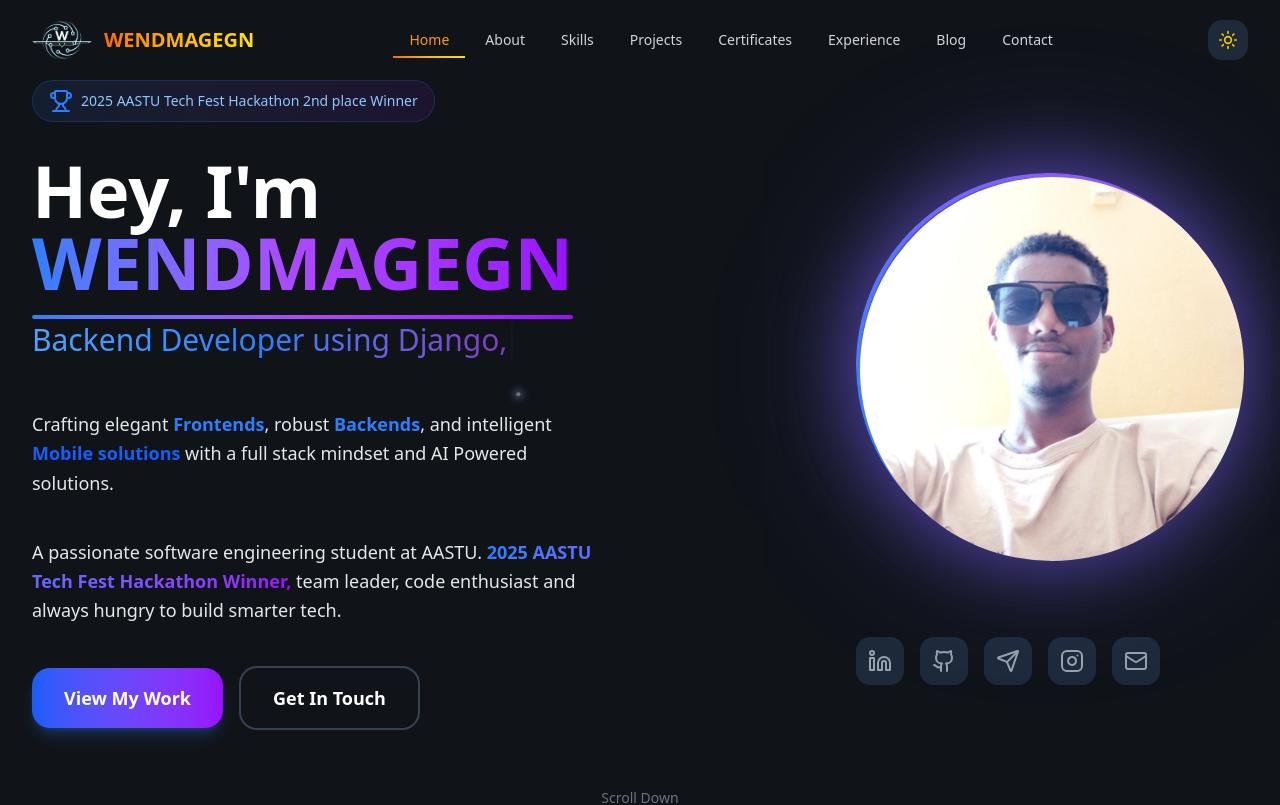
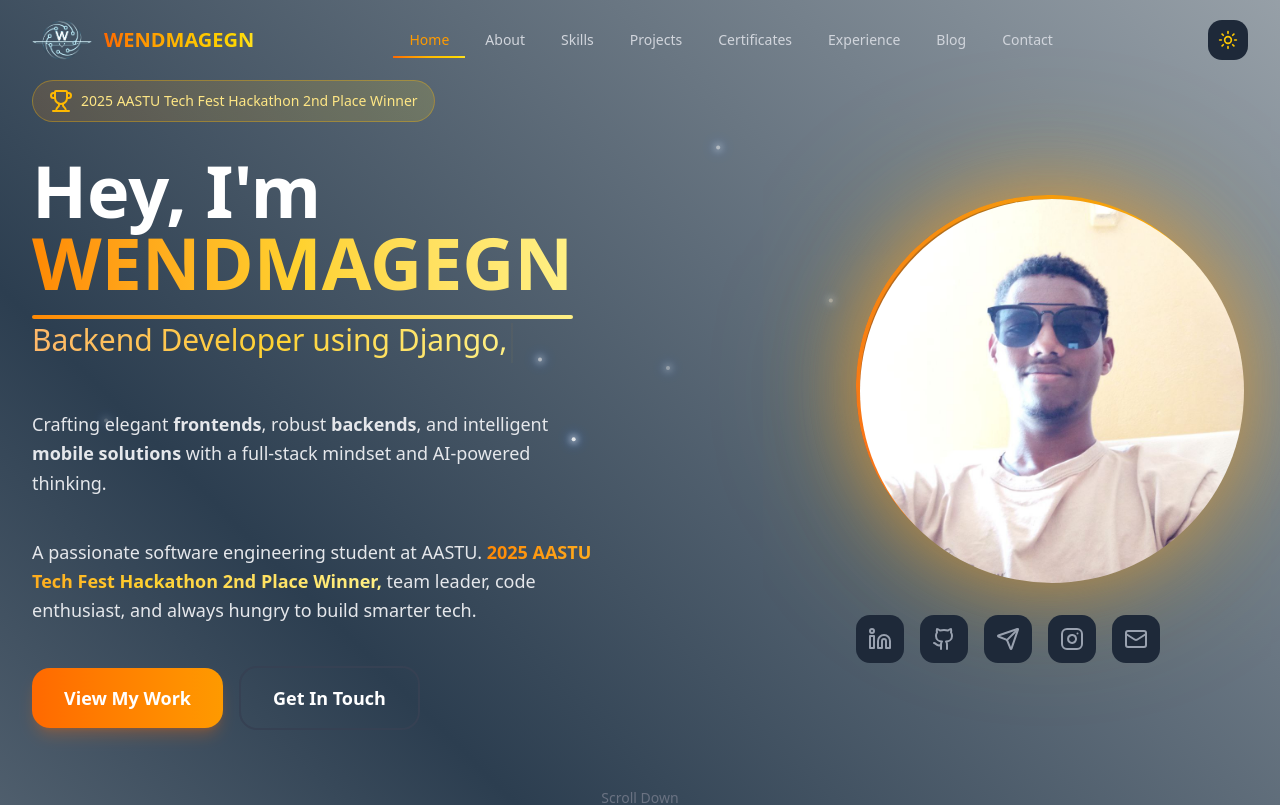
Before and after one commit to wende12github/Portfolio-Website, a Next.js app in the folder portfolio-site/: page / in a window 1280 px wide. Shown: the top 805 px of the page. Built offline with nearby package versions, Linux system fonts and the light colour scheme.

Commit message:
Refactor HeroSection to enhance dynamic content and improve styling; integrate HERO_COPY for text management and optimize animations

```diff
--- a/portfolio-site/src/components/screens/HeroSection.tsx
+++ b/portfolio-site/src/components/screens/HeroSection.tsx
@@ -1,10 +1,11 @@
 "use client";
 
-import { FADE_IN_UP, HERO_SKILLS, PERSONAL_INFO, SOCIAL_LINKS } from "@/lib/constants";
-import { motion } from "framer-motion";
-import { ArrowDown, ArrowRight, Award, Code2, Heart, Sparkles, Trophy } from "lucide-react";
+import { HERO_SKILLS, PERSONAL_INFO, SOCIAL_LINKS } from "@/lib/constants";
+import { HERO_COPY } from "@/lib/data/home-copy";
+import { motion, useReducedMotion } from "framer-motion";
+import { ArrowDown, Trophy } from "lucide-react";
 import { useIsDark } from "@/hooks/useIsDark";
-import { PROXY_FILENAME } from "next/dist/lib/constants";
+import Image from "next/image";
 import { useEffect, useState } from "react";
 
 
@@ -12,13 +13,24 @@ const typingSpeed = 80;
 const deletingSpeed = 50;
 const pauseDuration = 1800;
 
+const SHOOTING_STARS = [
+    { top: "8%", left: "7%", duration: 2.4, delay: 0.3 },
+    { top: "18%", left: "21%", duration: 3.0, delay: 1.1 },
+    { top: "28%", left: "36%", duration: 2.6, delay: 2.0 },
+    { top: "35%", left: "51%", duration: 3.2, delay: 2.8 },
+    { top: "11%", left: "64%", duration: 2.8, delay: 3.4 },
+    { top: "24%", left: "77%", duration: 3.4, delay: 4.2 },
+    { top: "16%", left: "90%", duration: 2.5, delay: 4.9 },
+    { top: "41%", left: "58%", duration: 3.1, delay: 5.6 },
+];
+
 export function HeroSection() {
     const { isDark } = useIsDark();
+    const prefersReducedMotion = useReducedMotion();
 
     const [displayText, setDisplayedText] = useState("");
     const [currentRoleIndex, setCurrentRoleIndex] = useState(0);
     const [isDeleting, setIsDeleting] = useState(false);
-    const [blink, setBlink] = useState(true);
 
     useEffect(() => {
         let timer: NodeJS.Timeout;
@@ -42,75 +54,43 @@ export function HeroSection() {
             }, pauseDuration);
         } else if (isDeleting && displayText.length === 0) {
             // Finished deleting → move to next role
-            setIsDeleting(false);
-            setCurrentRoleIndex((prev) => (prev + 1) % HERO_SKILLS.length);
+            timer = setTimeout(() => {
+                setIsDeleting(false);
+                setCurrentRoleIndex((prev) => (prev + 1) % HERO_SKILLS.length);
+            }, 0);
         }
 
         return () => clearTimeout(timer);
     }, [displayText, isDeleting, currentRoleIndex]);
 
-    // Blinking cursor effect
-    useEffect(() => {
-        const interval = setInterval(() => setBlink((prev) => !prev), 550);
-        return () => clearInterval(interval);
-    }, []);
-
     return (
-        <section id="home"
+        <motion.section id="home"
             className={`relative min-h-screen flex items-center justify-center overflow-hidden ${
-                isDark ? "bg-gray-800/30" : "bg-gray-50"
+                isDark ? "section-soft-gradient" : "bg-gray-50"
             }`}
+            initial={isDark ? { backgroundPosition: "0% 50%" } : undefined}
+            whileInView={isDark ? { backgroundPosition: "100% 50%" } : undefined}
+            viewport={{ once: false, amount: 0.2 }}
+            transition={{ duration: 1.2, ease: "easeOut" }}
         >
             {/* Animated Background */}
             <div className="absolute inset-0">
                 <div
                     className={`absolute inset-0 ${
                         isDark
-                        ? "bg-[radial-gradient(ellipse_at_top,_var(--tw-gradient-stops))] from-violet-900/20 via-gray-950 to-gray-950"
+                        ? "bg-[radial-gradient(ellipse_at_top,_var(--tw-gradient-stops))] from-gray-400/20 via-gray-700/15 to-gray-900/10"
                         : "bg-[radial-gradient(ellipse_at_top,_var(--tw-gradient-stops))] from-violet-100 via-gray-50 to-gray-50"
                     }`}
                 />
-                {/* Floating Orbs
-                {[...Array(5)].map((_, i) => (
-                    <motion.div
-                        key={i}
-                        className={`absolute rounded-full blur-3xl ${
-                            isDark ? 'bg-blue-500/10' : 'bg-blue-300/30'
-                        }`}
-                        style={{
-                            width: Math.random() * 400 + 200,
-                            height: Math.random() * 400 + 200,
-                            left: `${Math.random() * 100}%`,
-                            top: `${Math.random() * 100}%`,
-                        }}
-                        animate={{
-                            x: [0, 50, 0],
-                            y: [0, 30, 0],
-                            scale: [1, 1.1, 1],
-                        }}
-                        transition={{
-                            duration: Math.random() * 10 + 10,
-                            repeat: Infinity,
-                            ease: 'easeInOut',
-                        }}
-                    />
-                ))} */}
-
-                {/* Grid Pattern */}
-                {/* <div className={`absolute inset-0 ${
-                    isDark
-                        ? 'bg-[linear-gradient(rgba(255,255,255,0.02)_1px,transparent_1px),linear-gradient(90deg,rgba(255,255,255,0.02)_1px,transparent_1px)]'
-                        : 'bg-[linear-gradient(rgba(0,0,0,0.03)_1px,transparent_1px),linear-gradient(90deg,rgba(0,0,0,0.03)_1px,transparent_1px)]'
-                } bg-[size:50px_50px]`} /> */}
 
                 {/* Shooting Stars */}
-                {[...Array(8)].map((_, i) => (
+                {!prefersReducedMotion && SHOOTING_STARS.map((star, i) => (
                     <motion.div
                         key={`star-${i}`}
                         className="absolute w-1 h-1 bg-white rounded-full"
                         style={{
-                            top: `${Math.random() * 50}%`,
-                            left: `${Math.random() * 100}%`,
+                            top: star.top,
+                            left: star.left,
                             boxShadow: '0 0 6px 2px rgba(255,255,255,0.6), 0 0 12px 4px rgba(59, 130, 246, 0.4)'
                         }}
                         initial={{ x: 0, y: 0, opacity: 0 }}
@@ -120,9 +100,9 @@ export function HeroSection() {
                             opacity: [0, 1, 0]
                         }}
                         transition={{
-                            duration: 2 + Math.random() * 2,
+                            duration: star.duration,
                             repeat: Infinity,
-                            delay: i * 1.5 + Math.random() * 3,
+                            delay: star.delay,
                             ease: 'linear'
                         }}
                     />
@@ -138,11 +118,11 @@ export function HeroSection() {
                             initial={{ opacity: 0, y: 20 }}
                             animate={{ opacity: 1, y: 0 }}
                             transition={{ duration: 0.6 }}
-                            className="inline-flex items-center gap-2 px-4 py-2 rounded-full bg-gradient-to-r from-blue-500/10 to-purple-600/10 border border-blue-500/20 mb-8"
+                            className="inline-flex items-center gap-2 px-4 py-2 rounded-full bg-gradient-to-r from-orange-400/15 to-yellow-300/15 border border-amber-400/35 mb-8"
                         >
-                            <Trophy className="w-6 h-6 text-blue-500" />
-                            <span className={`text-sm font-medium ${isDark ? 'text-blue-300' : 'text-blue-600'}`}>
-                                2025 AASTU Tech Fest Hackathon 2nd place Winner
+                            <Trophy className="w-6 h-6 text-amber-400" />
+                            <span className={`text-sm font-medium ${isDark ? 'text-amber-200' : 'text-amber-700'}`}>
+                                {HERO_COPY.badge}
                             </span>
                         </motion.div>
 
@@ -155,13 +135,13 @@ export function HeroSection() {
                                 isDark ? 'text-white' : 'text-gray-900'
                             }`}
                         >
-                            Hey, I&apos;m{' '}
+                            {HERO_COPY.greetingPrefix}{' '}
                             <span className="relative">
-                                <span className="text-transparent bg-clip-text bg-gradient-to-r from-blue-500 via-purple-500 to-purple-600">
+                                <span className="text-transparent bg-clip-text bg-gradient-to-r from-orange-400 via-amber-300 to-yellow-200">
                                     {PERSONAL_INFO.name.split(' ')[0].toUpperCase()}
                                 </span>
                                 <motion.span
-                                    className="absolute -bottom-2 left-0 right-0 h-1 bg-gradient-to-r from-blue-500 via-purple-500 to-purple-600 rounded-full"
+                                    className="absolute -bottom-2 left-0 right-0 h-1 bg-gradient-to-r from-orange-400 via-amber-300 to-yellow-200 rounded-full"
                                     initial={{ scaleX: 0 }}
                                     animate={{ scaleX: 1 }}
                                     transition={{ duration: 0.8, delay: 0.8 }}
@@ -176,12 +156,12 @@ export function HeroSection() {
                             transition={{ duration: 0.6, delay: 0.4 }}
                             className="h-10 sm:h-12 md:h-14 mb-8"
                         >
-                            <span className="text-xl sm:text-2xl md:text-3xl font-light text-bold text-transparent bg-clip-text bg-gradient-to-r from-blue-400 via-blue-500 to-purple-500/70">
+                            <span className="text-xl sm:text-2xl md:text-3xl font-light text-bold text-transparent bg-clip-text bg-gradient-to-r from-orange-300 via-amber-300 to-yellow-200">
                                 {displayText}
                                 <motion.span
-                                    animate={{ opacity: [1, 0] }}
-                                    transition={{ duration: 0.5, repeat: Infinity }}
-                                    className="inline-block w-0.5 h-6 sm:h-8 md:h-10 bg-gradient-to-b from-blue-500 to-purple-500 ml-1 align-middle"
+                                    animate={prefersReducedMotion ? undefined : { opacity: [1, 0] }}
+                                    transition={prefersReducedMotion ? undefined : { duration: 0.5, repeat: Infinity }}
+                                    className="inline-block w-0.5 h-6 sm:h-8 md:h-10 bg-gradient-to-b from-orange-400 to-amber-300 ml-1 align-middle"
                                 />
                             </span>
                         </motion.div>
@@ -195,10 +175,12 @@ export function HeroSection() {
                                 isDark ? 'text-gray-200' : 'text-gray-600'
                             }`}
                         >
-                            Crafting elegant <span className="text-blue-500 font-bold">Frontends</span>,
-                            robust <span className="text-blue-500 font-bold">Backends</span>, and
-                            intelligent <span className="text-blue-600 font-bold">Mobile solutions</span> with
-                            a full stack mindset and AI Powered solutions.
+                            {HERO_COPY.description.intro}{' '}
+                            <span className="font-bold">{HERO_COPY.description.frontend}</span>,{' '}
+                            {HERO_COPY.description.middle}{' '}
+                            <span className="font-bold">{HERO_COPY.description.backend}</span>, {HERO_COPY.description.and}{' '}
+                            intelligent <span className="font-bold">{HERO_COPY.description.mobile}</span>{' '}
+                            {HERO_COPY.description.outro}
                         </motion.p>
 
                         <motion.p
@@ -209,11 +191,11 @@ export function HeroSection() {
                                 isDark ? 'text-gray-200' : 'text-gray-600'
                             }`}
                         >
-                            A passionate software engineering student at AASTU.{' '}
-                            <span className="font-bold bg-gradient-to-r from-blue-500 to-purple-600 bg-clip-text text-transparent">
-                            2025 AASTU Tech Fest Hackathon Winner,
+                            {HERO_COPY.story.intro}{' '}
+                            <span className="font-bold bg-gradient-to-r from-orange-400 via-amber-300 to-yellow-200 bg-clip-text text-transparent">
+                                {HERO_COPY.story.highlight}
                             </span>{' '}
-                            team leader, code enthusiast and always hungry to build smarter tech.
+                            {HERO_COPY.story.outro}
                         </motion.p>
 
                         {/* CTA Buttons */}
@@ -231,10 +213,10 @@ export function HeroSection() {
                                 }}
                                 whileHover={{ scale: 1.05, boxShadow: '0 20px 40px rgba(59, 130, 246, 0.3)' }}
                                 whileTap={{ scale: 0.95 }}
-                                className="px-8 py-4 bg-gradient-to-r from-blue-600 to-purple-600 text-white rounded-2xl font-semibold text-lg shadow-lg shadow-blue-500/25 hover:shadow-purple-500/40 transition-shadow"
+                                className="px-8 py-4 bg-gradient-to-r from-orange-500 to-amber-500 text-white rounded-2xl font-semibold text-lg shadow-lg shadow-orange-500/25 hover:shadow-amber-400/40 transition-shadow"
                             >
                                 {/* <ArrowRight className="w-4 h-4 group-hover:translate-x-1 transition-transform" /> */}
-                                View My Work
+                                {HERO_COPY.cta.work}
                             </motion.a>
                             <motion.a
                                 href="#contact"
@@ -250,7 +232,7 @@ export function HeroSection() {
                                         : 'border-gray-200 text-gray-900 hover:bg-gray-100'
                                 }`}
                             >
-                                Get In Touch
+                                {HERO_COPY.cta.contact}
                             </motion.a>
                         </motion.div>
 
@@ -261,15 +243,15 @@ export function HeroSection() {
                         <motion.div
                             animate={{
                                 boxShadow: [
-                                    '0 0 60px rgba(59, 130, 246, 0.6), 0 0 120px rgba(147, 51, 234, 0.4)',
-                                    '0 0 80px rgba(147, 51, 234, 0.6), 0 0 150px rgba(59, 130, 246, 0.4)',
-                                    '0 0 60px rgba(59, 130, 246, 0.6), 0 0 120px rgba(147, 51, 234, 0.4)'
+                                    '0 0 60px rgba(251, 146, 60, 0.55), 0 0 120px rgba(250, 204, 21, 0.35)',
+                                    '0 0 80px rgba(245, 158, 11, 0.6), 0 0 150px rgba(251, 191, 36, 0.35)',
+                                    '0 0 60px rgba(251, 146, 60, 0.55), 0 0 120px rgba(250, 204, 21, 0.35)'
                                 ]
                             }}
                             transition={{ duration: 3, repeat: Infinity, ease: 'easeInOut' }}
                             className="absolute inset-0 w-64 h-64 sm:w-72 sm:h-72 md:w-80 md:h-80 lg:w-96 lg:h-96 rounded-full border-4 border-transparent"
                             style={{
-                                background: 'linear-gradient(135deg, rgba(59, 130, 246, 0.3), rgba(147, 51, 234, 0.3))',
+                                background: 'linear-gradient(135deg, rgba(249, 115, 22, 0.3), rgba(250, 204, 21, 0.3))',
                                 backgroundClip: 'padding-box'
                             }}
                         />
@@ -280,7 +262,7 @@ export function HeroSection() {
                             transition={{ duration: 10, repeat: Infinity, ease: 'linear' }}
                             className="absolute inset-0 w-64 h-64 sm:w-72 sm:h-72 md:w-80 md:h-80 lg:w-96 lg:h-96 rounded-full"
                             style={{
-                                background: 'conic-gradient(from 0deg, #3b82f6, #8b5cf6, #a855f7, #3b82f6)',
+                                background: 'conic-gradient(from 0deg, #f97316, #f59e0b, #facc15, #f97316)',
                                 padding: '4px'
                             }}
                         >
@@ -295,41 +277,48 @@ export function HeroSection() {
                             className="relative w-64 h-64 sm:w-72 sm:h-72 md:w-80 md:h-80 lg:w-96 lg:h-96 rounded-full overflow-hidden"
                             style={{ margin: '4px' }}
                         >
-                            <motion.img
-                                src={PERSONAL_INFO.profileImage}
-                                alt="Wendmagegn"
-                                className="w-full h-full object-cover rounded-full"
-                                animate={{ scale: [1, 1.05, 1] }}
-                                transition={{ duration: 4, repeat: Infinity, ease: 'easeInOut' }}
-                            />
+                            <motion.div
+                                animate={prefersReducedMotion ? undefined : { scale: [1, 1.05, 1] }}
+                                transition={prefersReducedMotion ? undefined : { duration: 4, repeat: Infinity, ease: 'easeInOut' }}
+                                className="w-full h-full"
+                            >
+                                <Image
+                                    src={PERSONAL_INFO.profileImage}
+                                    alt="Wendmagegn"
+                                    fill
+                                    sizes="(min-width: 1024px) 24rem, (min-width: 768px) 20rem, 16rem"
+                                    className="object-cover rounded-full"
+                                    priority
+                                />
+                            </motion.div>
                         </motion.div>
-                        <br />
-                        <br />
-                        <br />
+
                         {/* Social Links */}
                         <motion.div
                             initial={{ opacity: 0, y: 30 }}
                             animate={{ opacity: 1, y: 0 }}
                             transition={{ duration: 0.6, delay: 1 }}
-                            className="flex items-center justify-center lg:justify-start gap-4"
+                            className="mt-8 flex items-center justify-center lg:justify-start gap-4 overflow-visible"
                         >
                             {SOCIAL_LINKS.map((social, index) => (
                                 <motion.a
                                     key={social.name}
                                     href={social.url}
-                                    whileHover={{ scale: 1.2, y: -5 }}
+                                    target="_blank"
+                                    rel="noopener noreferrer"
+                                    whileHover={prefersReducedMotion ? undefined : { scale: 1.18, y: -12 }}
                                     whileTap={{ scale: 0.9 }}
                                     initial={{ opacity: 0, y: 20 }}
                                     animate={{ opacity: 1, y: 0 }}
-                                    transition={{ delay: 1 + index * 0.1 }}
-                                    className={`p-3 rounded-xl transition-colors ${
+                                    transition={{ delay: 1 + index * 0.06, duration: 0.18 }}
+                                    className={`group relative z-0 p-3 rounded-xl transition-all duration-100 hover:z-10 ${
                                         isDark
-                                            ? 'bg-gray-800 text-gray-400 hover:text-blue-400 hover:bg-gray-700'
-                                            : 'bg-gray-100 text-gray-600 hover:text-blue-600 hover:bg-gray-200'
-                                    }`}
+                                            ? 'bg-gray-800 text-gray-400 hover:bg-gray-700 hover:shadow-[0_14px_24px_-12px_rgba(251,146,60,0.7)] hover:ring-4 hover:ring-white/25'
+                                            : 'bg-gray-100 text-gray-600 hover:bg-gray-200 hover:shadow-[0_12px_22px_-12px_rgba(249,115,22,0.45)] hover:ring-4 hover:ring-black/15'
+                                    } ${social.color} duration-100`}
                                     aria-label={social.name}
                                 >
-                                    <social.icon className="w-6 h-6" />
+                                    <social.icon className="w-6 h-6 transition-transform duration-100 group-hover:scale-110" />
                                 </motion.a>
                             ))}
                         </motion.div>
@@ -355,11 +344,11 @@ export function HeroSection() {
                             isDark ? 'text-gray-500' : 'text-gray-400'
                         }`}
                     >
-                        <span className="text-sm">Scroll Down</span>
+                        <span className="text-sm">{HERO_COPY.scroll}</span>
                         <ArrowDown className="w-5 h-5" />
                     </motion.a>
                 </motion.div>
             </div>
-        </section>
+        </motion.section>
     );
 }
```
